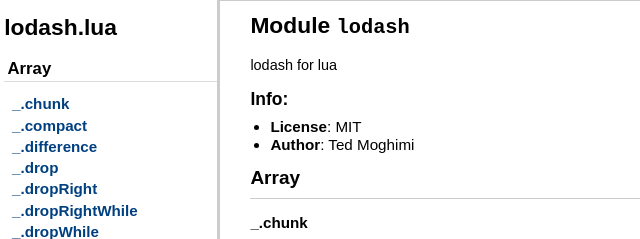
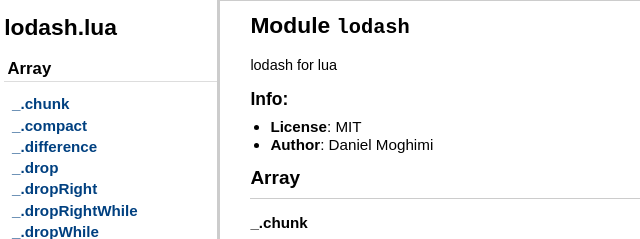
Before and after one commit to flowyroll/lodash.lua, a plain HTML site: page doc/index.html in a window 1280 px wide. Shown: the top 239 px of the page, 11-651 px from the left. Drawn offline with Linux system fonts and the light colour scheme.

Commit message:
Update index.html

```diff
--- a/doc/index.html
+++ b/doc/index.html
@@ -168,7 +168,7 @@
     <h3>Info:</h3>
     <ul>
         <li><strong>License</strong>: MIT</li>
-        <li><strong>Author</strong>: Ted Moghimi</li>
+        <li><strong>Author</strong>: Daniel Moghimi</li>
     </ul>
 
 
```
